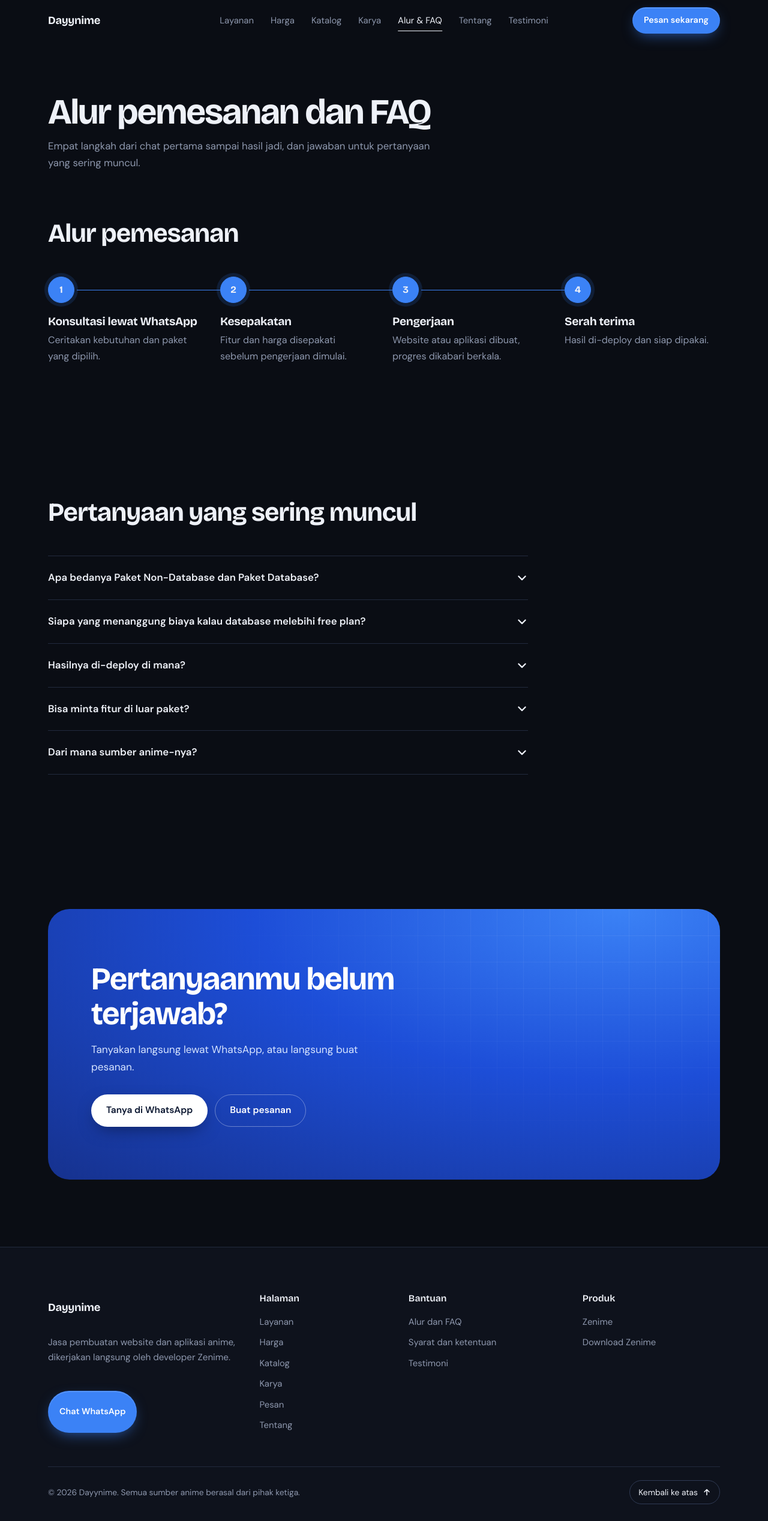
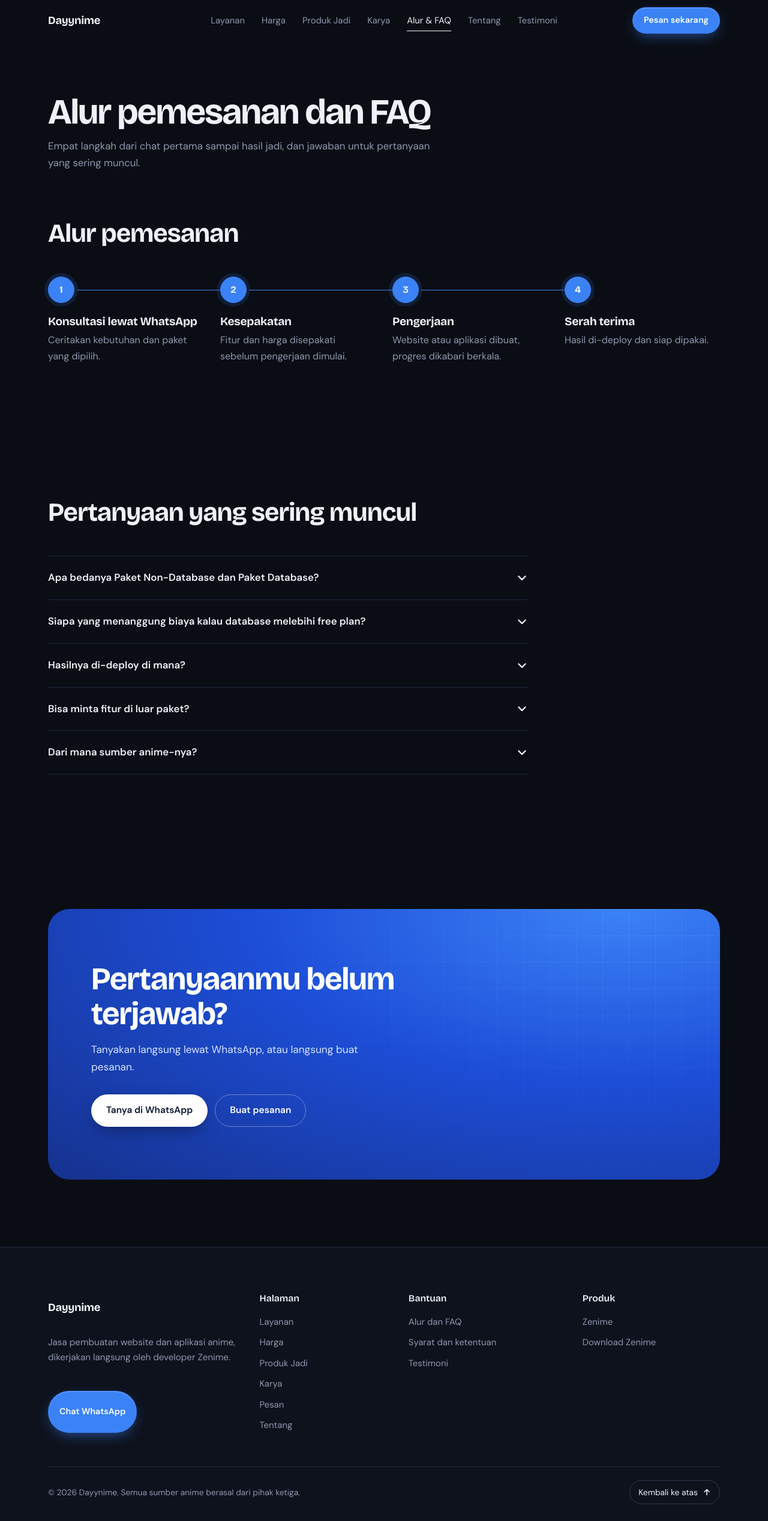
Before and after one commit to Dayynime/Dayynime, a Flask app: page /alur-faq in a window 1280 px wide. Shown: the whole page at 60% size. Run offline with Flask 3, Linux system fonts and the light colour scheme.

Commit message:
first commit

```diff
--- a/app.py
+++ b/app.py
@@ -444,7 +444,7 @@ TERMS = [
 NAV = [
     ("layanan", "Layanan"),
     ("harga", "Harga"),
-    ("katalog", "Katalog"),
+    ("katalog", "Produk Jadi"),
     ("karya", "Karya"),
     ("alur_faq", "Alur & FAQ"),
     ("tentang", "Tentang"),
--- a/static/css/style.css
+++ b/static/css/style.css
@@ -50,7 +50,7 @@ svg{display:block}
 .mark rect{fill:var(--blue)}
 .mark path{fill:none;stroke:#fff;stroke-width:3;stroke-linejoin:round}
 .menu{display:flex;gap:28px;font-size:.93rem;color:var(--muted);position:absolute;left:50%;transform:translateX(-50%)}
-.menu a{text-decoration:none;position:relative;padding-block:6px;transition:color .2s}
+.menu a{white-space:nowrap;text-decoration:none;position:relative;padding-block:6px;transition:color .2s}
 .menu a::after{content:"";position:absolute;left:0;right:0;bottom:0;height:1px;background:var(--text);transform:scaleX(0);transform-origin:left;transition:transform .3s var(--ease)}
 .menu a:hover{color:var(--text)}
 .menu a:hover::after{transform:scaleX(1)}
--- a/templates/base.html
+++ b/templates/base.html
@@ -54,7 +54,7 @@
         <ul>
           <li><a href="{{ url_for('layanan') }}">Layanan</a></li>
           <li><a href="{{ url_for('harga') }}">Harga</a></li>
-          <li><a href="{{ url_for('katalog') }}">Katalog</a></li>
+          <li><a href="{{ url_for('katalog') }}">Produk Jadi</a></li>
           <li><a href="{{ url_for('karya') }}">Karya</a></li>
           <li><a href="{{ url_for('pesan') }}">Pesan</a></li>
           <li><a href="{{ url_for('tentang') }}">Tentang</a></li>
```
